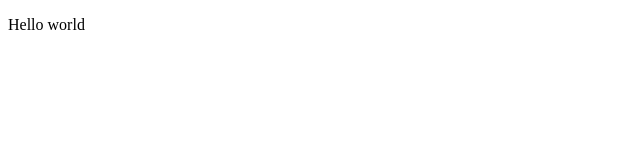
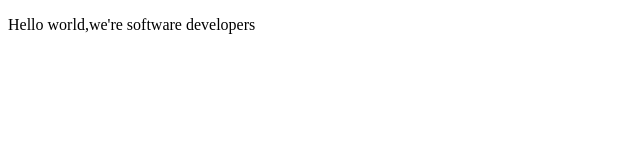
Before and after one commit to Kimbugwe025/december, a plain HTML site: page index.html in a window 1280 px wide. Shown: the whole page, without its empty margins (0-640 px from the left). Drawn offline with Linux system fonts and the light colour scheme.

Commit message:
second commit

```diff
--- a/index.html
+++ b/index.html
@@ -5,7 +5,7 @@
     <meta http-equiv="X-UA-Compatible" content="IE=edge">
     <meta name="viewport" content="width=device-width, initial-scale=1.0">
     <title>Document</title>
-    <p>Hello world</p>
+    <p>Hello world,we're software developers</p>
 </head>
 <body>
 
```
